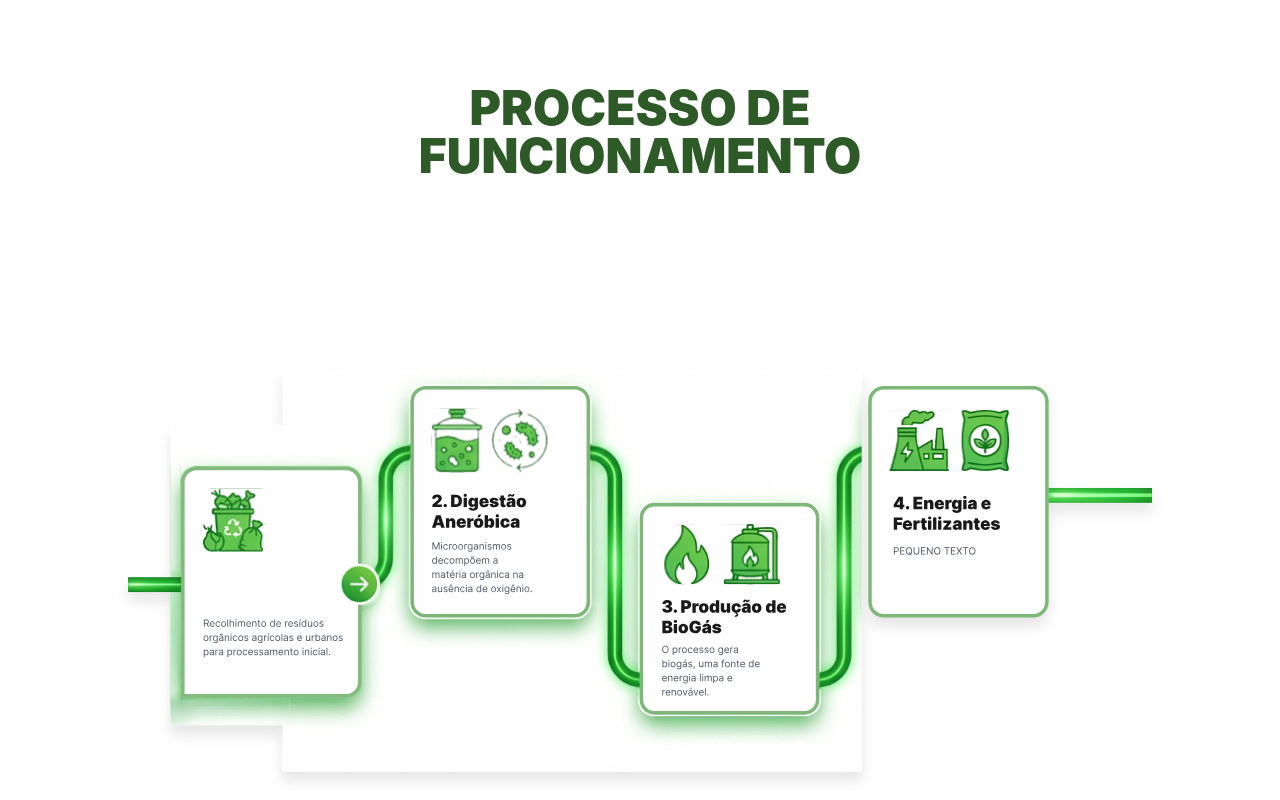
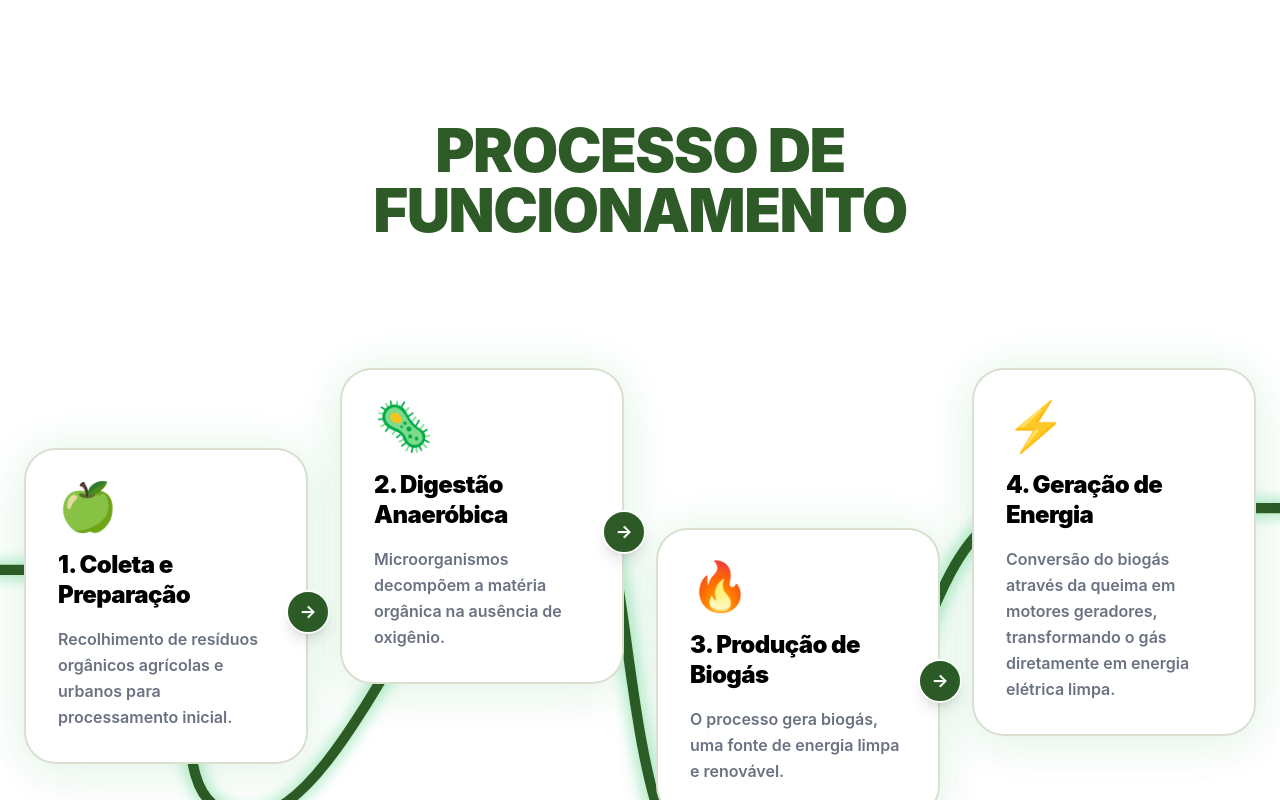
Before and after one commit to Alexandrediasss/EcoFlux, a React (Vite) app: page /guia in a window 1280 px wide. Shown: the part 1200-2000 px from the top of the page. Built offline with nearby package versions, Linux system fonts and the light colour scheme.

Commit message:
atualizando a guia e a home

```diff
--- a/src/pages/Guia/components/funcionamento.tsx
+++ b/src/pages/Guia/components/funcionamento.tsx
@@ -1,21 +1,125 @@
 import React from 'react';
-import imagemProcesso from '../../../assets/Guia/Group.svg';
 
 const Funcionamento: React.FC = () => {
+  const etapas = [
+    {
+      id: 1,
+      titulo: '1. Coleta e Preparação',
+      texto: 'Recolhimento de resíduos orgânicos agrícolas e urbanos para processamento inicial.',
+      icon: '🍏',
+      classDesktop: 'md:translate-y-20',
+      hasArrow: true
+    },
+    {
+      id: 2,
+      titulo: '2. Digestão Anaeróbica',
+      texto: 'Microorganismos decompõem a matéria orgânica na ausência de oxigênio.',
+      icon: '🦠',
+      classDesktop: 'md:translate-y-0',
+      hasArrow: true
+    },
+    {
+      id: 3,
+      titulo: '3. Produção de Biogás',
+      texto: 'O processo gera biogás, uma fonte de energia limpa e renovável.',
+      icon: '🔥',
+      classDesktop: 'md:translate-y-40',
+      hasArrow: true
+    },
+    {
+      id: 4,
+      // MODIFICAÇÕES APLICADAS NO CARD 4:
+      titulo: '4. Geração de Energia',
+      texto: 'Conversão do biogás através da queima em motores geradores, transformando o gás diretamente em energia elétrica limpa.',
+      icon: '⚡',
+      classDesktop: 'md:translate-y-0',
+      hasArrow: false
+    }
+  ];
+
   return (
-    <section className="py-15 px-6 max-w-7xl mx-auto">
-      <div className="text-center mb-12">
-        <h2 className="text-4xl md:text-5xl font-black text-[#2d5a27] uppercase">
+    <section className="py-24 px-6 max-w-7xl mx-auto font-sans relative overflow-visible bg-white">
+
+      {/* TÍTULO DA SEÇÃO - Quebra idêntica ao Figma em qualquer tela */}
+      <div className="text-center mb-16 md:mb-32 relative z-10">
+        <h2 className="text-4xl md:text-6xl font-black text-[#2d5a27] tracking-tight leading-none uppercase">
           Processo De <br /> Funcionamento
         </h2>
       </div>
 
-      <div className="flex justify-center items-center w-full">
-        <img
-          src={imagemProcesso}
-          alt="Processo de Funcionamento do Biodigestor"
-          className="w-full h-auto max-w-5xl object-contain drop-shadow-xl"
-        />
+      {/* ÁREA DOS CARDS E DA LINHA GUIA VETORIAL */}
+      <div className="relative w-full min-h-[650px]">
+
+        {/* LINHA VERDE SINOUSA (SVG INLINE) */}
+        <div className="absolute top-0 left-0 w-full h-full pointer-events-none z-0 hidden md:block">
+          <svg
+            viewBox="0 0 1200 600"
+            fill="none"
+            xmlns="http://www.w3.org/2000/svg"
+            className="w-full h-full overflow-visible"
+          >
+            <defs>
+              <filter id="glow" x="-20%" y="-20%" width="140%" height="140%">
+                <feDropShadow dx="0" dy="0" stdDeviation="8" floodColor="#22c55e" floodOpacity="0.6"/>
+              </filter>
+            </defs>
+
+            <path
+              d="M -50 180
+                 L 120 180
+                 C 220 180, 100 420, 220 420
+                 C 320 420, 420 80, 520 80
+                 C 620 80, 550 520, 720 520
+                 C 850 520, 850 120, 980 120
+                 L 1250 120"
+              stroke="#2d5a27"
+              strokeWidth="10"
+              strokeLinecap="round"
+              strokeLinejoin="round"
+              filter="url(#glow)"
+            />
+          </svg>
+        </div>
+
+        {/* GRID DOS CARDS COM AS SETAS INTEGRADAS */}
+        <div className="relative z-10 grid grid-cols-1 sm:grid-cols-2 md:grid-cols-4 gap-8 items-start">
+          {etapas.map((etapa) => (
+            <div key={etapa.id} className="relative w-full">
+
+              {/* CONTAINER COM EFEITO TRANSLATE-Y */}
+              <div className={`relative transition-all duration-300 hover:scale-[1.02] ${etapa.classDesktop}`}>
+
+                {/* CARD INDIVIDUAL */}
+                <div className="bg-white p-8 rounded-[32px] border-2 border-[#a3b18a]/40 w-full shadow-[0_15px_45px_rgba(45,90,39,0.04),0_0_50px_rgba(34,197,94,0.12)]">
+                  {/* ÍCONE */}
+                  <div className="text-4xl md:text-5xl mb-5 flex justify-start">
+                    {etapa.icon}
+                  </div>
+
+                  {/* TÍTULO */}
+                  <h3 className="text-xl md:text-2xl font-black text-black tracking-tight mb-4 leading-tight">
+                    {etapa.titulo}
+                  </h3>
+
+                  {/* TEXTO DESCRITIVO */}
+                  <p className="text-gray-500 text-sm md:text-base leading-relaxed font-semibold">
+                    {etapa.texto}
+                  </p>
+                </div>
+
+                {/* SETA INDICATIVA */}
+                {etapa.hasArrow && (
+                  <div className="absolute right-[-22px] top-[45%] z-20 hidden md:flex items-center justify-center w-11 h-11 bg-[#2d5a27] rounded-full shadow-lg border-2 border-white">
+                    <span className="text-white font-bold text-lg leading-none select-none">→</span>
+                  </div>
+                )}
+
+              </div>
+
+            </div>
+          ))}
+        </div>
+
       </div>
     </section>
   );
--- a/src/pages/Guia/components/inicio.tsx
+++ b/src/pages/Guia/components/inicio.tsx
@@ -46,7 +46,7 @@ const GuiaBiodigestor: React.FC = () => {
         <section className="mt-32 md:mt-48 max-w-3xl text-center md:text-left pb-20">
           <h2 className="text-3xl md:text-5xl font-black text-[#2d5a27] mb-8 tracking-tighter">O QUE É</h2>
           <p className="text-xl md:text-2xl font-medium leading-relaxed text-gray-700/90">
-            Um sistema que transforma resíduos orgânicos em gás e fertilizante. Ele funciona por meio da decomposição da matéria sem presença de oxigênio. O gás gerado pode ser usado como energia de forma sustentável.
+            Um sistema que transforma resíduos orgânicos em gás. Ele funciona por meio da decomposição da matéria sem presença de oxigênio. O gás gerado pode ser usado como energia de forma sustentável.
           </p>
         </section>
       </main>
--- a/src/pages/Home/index.tsx
+++ b/src/pages/Home/index.tsx
@@ -8,15 +8,15 @@ const HomePage: React.FC = () => {
     const problematica = {
         titulo: "PROBLEMÁTICA",
         card: "Entenda o problema!",
-        p1: "O acesso ao gás ainda é limitado em muitas áreas do Amazonas. O alto custo, a dificuldade de transporte e a dependência de fornecimento externo tornam o uso do gás de cozinha restrito e, em alguns casos, inviável.",
-        p2: "Em comunidades do interior, essa realidade é ainda mais evidente, devido ao isolamento geográfico e à logística mais difícil de abastecimento. Como alternativa, muitas pessoas recorrem à lenha ou a outras fontes menos eficientes, o que acaba gerando danos ambientais e problemas de saúde."
+        p1: "Grandes áreas e comunidades isoladas na Amazônia sofrem com a falta de acesso a uma rede estável de energia elétrica. A dependência de fontes poluentes e caras limita o desenvolvimento local , enquanto toneladas de resíduos orgânicos são descartadas sem um destino útil.",
+        p2: "Os biodigestores surgem como uma saída para transformar esses resíduos em biogás e gerar eletricidade. Porém, a falta de controle sobre o sistema impede o seu uso seguro e eficiente. O EcoFlux resolve esse gap ao monitorar dados biossinais em tempo real , transformando tecnologia de baixo custo em autonomia e energia limpa para quem mais precisa."
     }
 
     const solucao = {
         titulo: "SOLUÇÃO",
         card: "Aplicando a solução na prática",
-        p1: "Na prática, o biodigestor aproveita resíduos orgânicos como restos de alimentos e esterco, transformando tudo dentro de um sistema fechado onde ocorre a decomposição natural. Com isso, são gerados dois resultados principais: o biogás e o biofertilizante.",
-        p2: "Assim, o que antes era lixo passa a ter utilidade. O uso do biodigestor no dia a dia acaba sendo simples, já que os resíduos podem ser adicionados conforme vão sendo gerados, sem precisar acumular lixo. O sistema vai fazendo o trabalho sozinho."
+        p1: "Na prática, o EcoFlux une a sustentabilidade de um biodigestor de baixo custo ao poder da tecnologia IoT. Sensores conectados a um Arduino coletam dados contínuos de temperatura, pressão e volume do biogás gerado. Essas informações são transmitidas instantaneamente para uma plataforma web em React via WebSocket, permitindo um monitoramento inteligente e em tempo real.",
+        p2: "Além de automatizar o acompanhamento físico, o sistema conta com um módulo simulador que calcula a equivalência de toda essa produção diretamente em watts-hora. O que antes era apenas descarte orgânico vira uma fonte de energia limpa totalmente previsível, segura, didática e pronta para impactar contextos reais."
     }
 
     return (
```
Also changed, not shown: src/assets/Guia/Group.svg (deleted).
